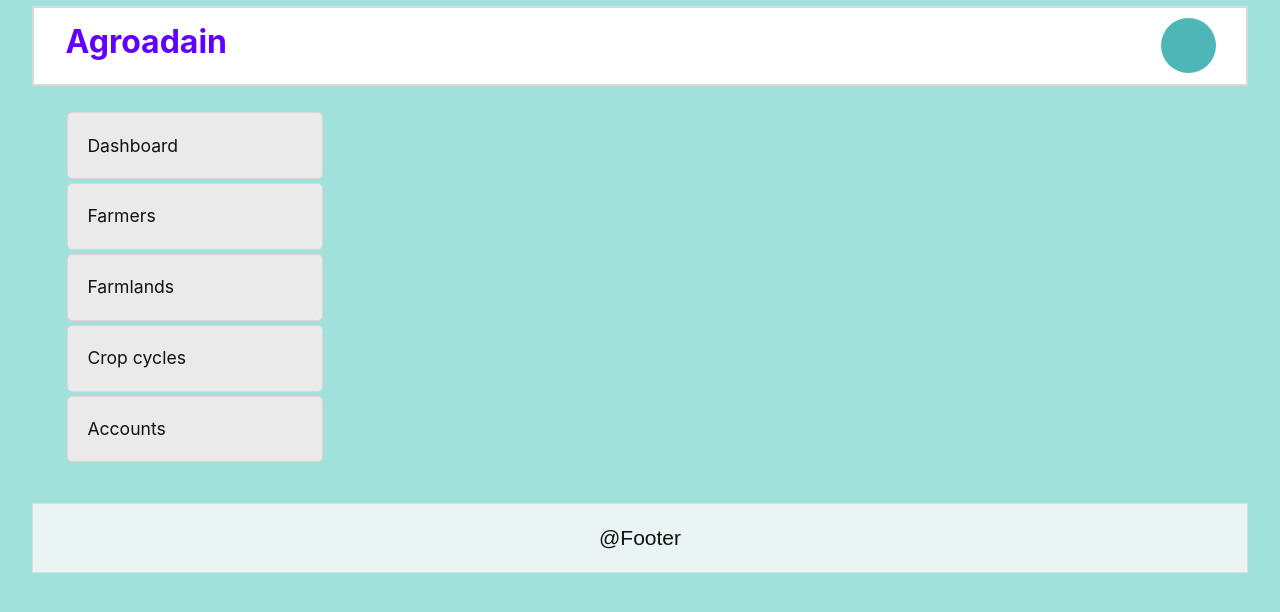
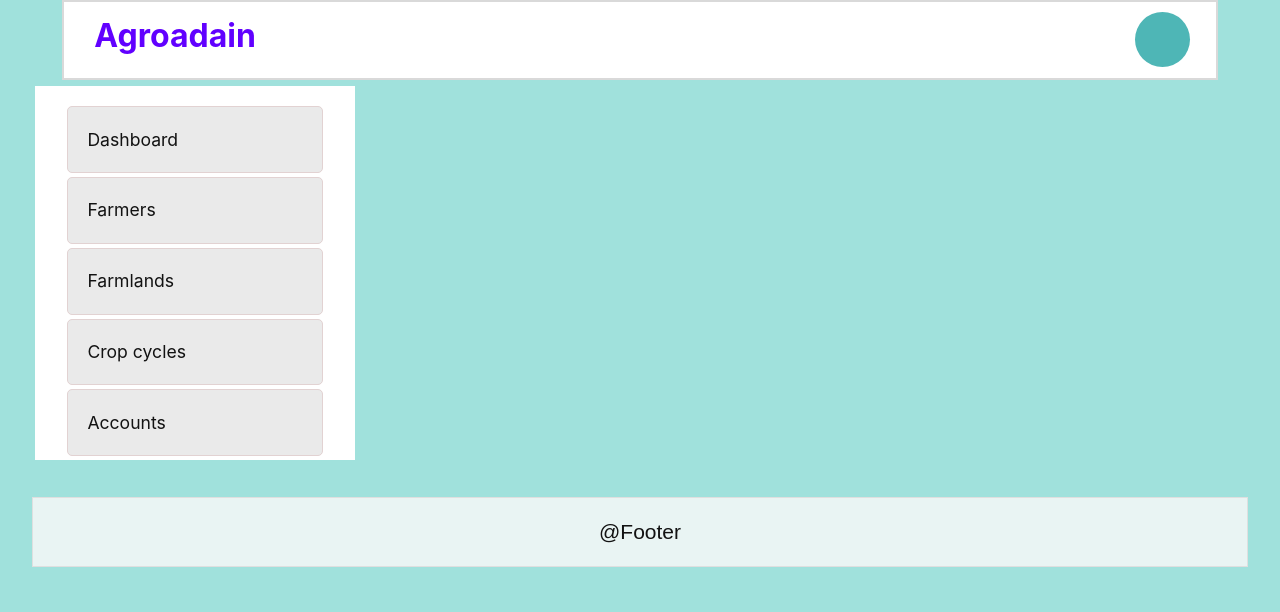
Before and after one commit to vouchheang/Test, a React (Vite) app: page / in a window 1280 px wide. Shown: the top 612 px of the page. Built offline with nearby package versions, Linux system fonts and the light colour scheme.

Commit message:
api-conflict

```diff
--- a/src/styles/Menu.css
+++ b/src/styles/Menu.css
@@ -21,7 +21,7 @@
 
   #Menu nav {
     flex: 1;
-    background-color: none;
+    background-color:white ;
     overflow: auto;
     padding-top: 1rem;
 
--- a/src/styles/Slider.css
+++ b/src/styles/Slider.css
@@ -1,11 +1,10 @@
 .sidebar{
-    width: 100%;
+    width: 95%;
     height: 80px;
     background-color: #FFFFFF;
     display: flex;
     overflow: hidden;
     margin: auto;
-    margin-top: 0.5%;
     border: 2px solid #D9D9D9;
 }
 
```
